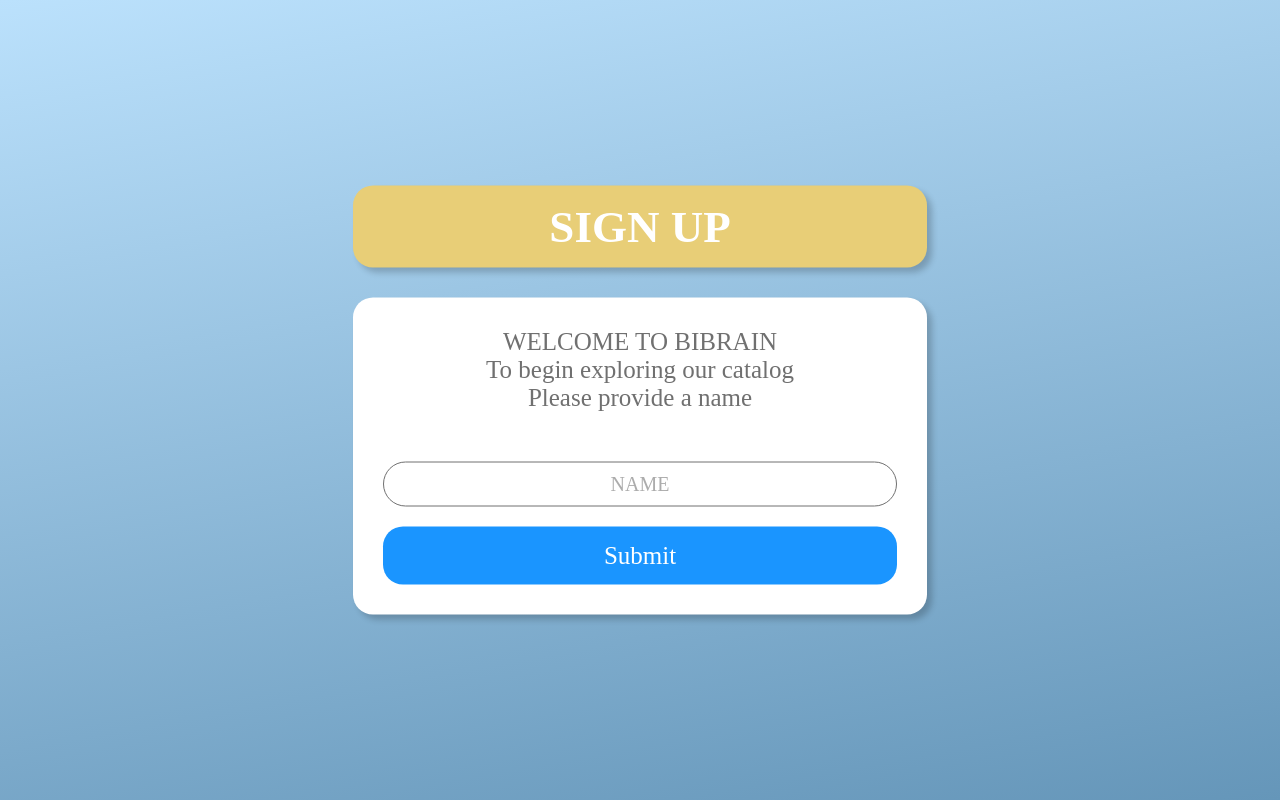
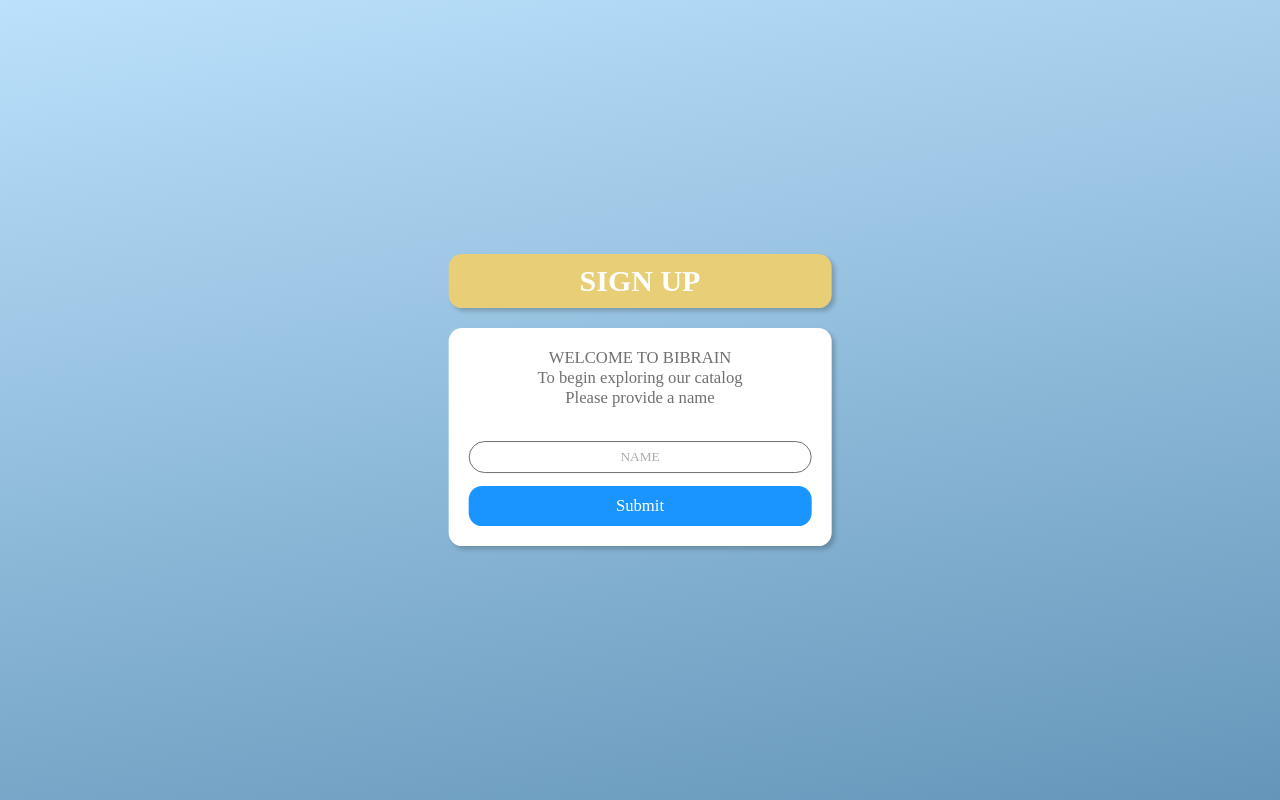
Before and after one commit to AlonsoBear/quizz-app-frontend, a React (Create React App) app: page /login in a window 1280 px wide. Built offline with nearby package versions, Linux system fonts and the light colour scheme.

Commit message:
px changed to vw

```diff
--- a/src/basic/BlockHeader.js
+++ b/src/basic/BlockHeader.js
@@ -2,19 +2,19 @@ import styled from "styled-components"
 
 const Header = styled.div`
     background-color: #E8CE77;
-    border-radius: 20px;
+    border-radius: 1.042vw;
     text-align: center;
     color: white;
-    padding: 15px;
-    box-shadow: 5px 5px 6px rgba(0, 0, 0, 0.2);
+    padding: 0.781vw;
+    box-shadow: 0.260vw 0.260vw 0.313vw rgba(0, 0, 0, 0.2);
 
     width: 100%;
-    margin-bottom: 30px;
+    margin-bottom: 1.563vw;
 `
 
 const HeaderText = styled.h1`
     font-family: "Lao Sangam MN";
-    font-size: 45px;
+    font-size: 2.344vw;
     text-transform: uppercase;
     margin: 0;
 `
--- a/src/basic/Button.js
+++ b/src/basic/Button.js
@@ -4,11 +4,11 @@ const ButtonContainer = styled.button`
     width: 100%;
     background-color: #1A95FF;
     font-family: 'Lao Sangam MN';
-    font-size: 25px;
+    font-size: 1.302vw;
     color: white;
-    border-radius: 20px;
+    border-radius: 1.042vw;
     border: none;
-    padding: 15px;
+    padding: 0.781vw;
     transition: .3s background-color;
 
     &:hover {
--- a/src/basic/Category.js
+++ b/src/basic/Category.js
@@ -3,12 +3,12 @@ import { useState } from "react";
 
 const CategoryContainer = styled.div`
     font-family: "Lao Sangam MN";
-    font-size: 15px;
+    font-size: 0.781vw;
     color: #707070;
-    border: 1px solid #707070;
-    border-radius: 20px;
+    border: 0.052vw solid #707070;
+    border-radius: 1.042vw;
     text-align: center;
-    padding: 7px 0;
+    padding: 0.365vw 0;
     ${props => {
         if (props.active) return "background-color: #1A95FF; color: white; border-color: #1A95FF;"
     }}
--- a/src/basic/Option.js
+++ b/src/basic/Option.js
@@ -4,10 +4,10 @@ import { useState } from "react";
 const OptionContainer = styled.div`
     width: 100%;
     background-color: white;
-    box-shadow: 5px 5px 6px rgba(0, 0, 0, 0.2);
-    padding: 20px;
-    border-radius: 20px;
-    font-size: 20px;
+    box-shadow: 0.260vw 0.260vw 0.313vw rgba(0, 0, 0, 0.2);
+    padding: 1.042vw;
+    border-radius: 1.042vw;
+    font-size: 1.042vw;
     transition: .3s background-color, color;
     display: flex;
     align-items: center;
@@ -30,7 +30,7 @@ const OptionContainer = styled.div`
 `
 
 const CircleContainer = styled.div`
-    margin-right: 15px;
+    margin-right: 0.781vw;
     display: flex;
     justify-content: center;
     align-items: center;
--- a/src/basic/ProfileStats.js
+++ b/src/basic/ProfileStats.js
@@ -5,23 +5,23 @@ const ProfileStatsContainer = styled.div`
     width: 20%;
     height: 24.479vw;
     background-color: white;
-    box-shadow: 5px 5px 6px rgba(0, 0, 0, 0.2);
-    padding: 30px;
-    border-radius: 20px;
-    padding: 25px;
+    box-shadow: 0.260vw 0.260vw 0.313vw rgba(0, 0, 0, 0.2);
+    padding: 1.563vw;
+    border-radius: 1.042vw;
+    padding: 1.302vw;
 
     button:last-child{
-        margin-top: 30px;
+        margin-top: 1.563vw;
     }
 `
 
 const ProfileName = styled.div`
-    font-size: 30px;
+    font-size: 1.563vw;
     font-family: "Lao Sangam MN";
-    padding: 10px;
+    padding: 0.521vw;
     color: #313131;
     text-align: center;
-    border-bottom: solid 1px #707070;
+    border-bottom: solid 0.052vw #707070;
 `
 
 export const ProfileStats = () => {
--- a/src/basic/Text.js
+++ b/src/basic/Text.js
@@ -15,7 +15,7 @@ const TextWrapper = styled.p`
     margin: 0;
     ${props => props.fontSize !== undefined ?
         "font-size: " + props.fontSize + ";" :
-        "font-size: 25px;" }
+        "font-size: 1.302vw;" }
 
     ${props => props.color !== undefined ?
         "color: " + props.color + ";" :
--- a/src/basic/TextInput.js
+++ b/src/basic/TextInput.js
@@ -2,14 +2,14 @@ import styled from "styled-components";
 
 const Input = styled.input`
     background-color: white;
-    border: solid 1px #707070;
-    font-size: 20px;
+    border: solid 0.052vw #707070;
+    font-size: 1.042vw;
     color: #707070;
     font-family: "Lao Sangam MN";
-    border-radius: 30px;
+    border-radius: 1.563vw;
     width: 100%;
     text-align: center;
-    padding: 10px;
+    padding: 0.521vw;
 
     &::placeholder {
         color: #ACACAC;
--- a/src/components/Categories.js
+++ b/src/components/Categories.js
@@ -12,27 +12,27 @@ const BlockContainer = styled.div`
     left: 50%;
     transform: translate(-50%, -50%);
 
-    width: 574px;
+    width: 29.896vw;
     height: auto;
 `
 
 const TextContainer = styled.div`
     width: 100%;
     background-color: white;
-    box-shadow: 5px 5px 6px rgba(0, 0, 0, 0.2);
-    padding: 30px;
-    border-radius: 20px;
+    box-shadow: 0.260vw 0.260vw 0.313vw rgba(0, 0, 0, 0.2);
+    padding: 1.563vw;
+    border-radius: 1.042vw;
 
     button:last-child{
-        margin-top: 30px;
+        margin-top: 1.563vw;
     }
 `
 
 const CategoriesList = styled.div`
     display: grid;
     grid-template-columns: auto auto auto;
-    gap: 25px 45px;
-    margin-top: 35px;
+    gap: 1.302vw 2.344vw;
+    margin-top: 1.823vw;
 `
 
 export const Categories = ({ categories, setChosenCategories }) => {
--- a/src/components/Exercise.js
+++ b/src/components/Exercise.js
@@ -19,7 +19,7 @@ const BlockContainer = styled.div`
 
 const ContentContainer = styled.div`
     display: flex;
-    gap: 20px
+    gap: 1.042vw
 `
 
 export const Exercise = ({ topicId, categories }) => {
--- a/src/components/InitialForm.js
+++ b/src/components/InitialForm.js
@@ -13,31 +13,31 @@ const BlockContainer = styled.div`
     left: 50%;
     transform: translate(-50%, -50%);
 
-    width: 574px;
+    width: 29.896vw;
     height: auto;
 `
 
 const FormContainer = styled.div`
     width: 100%;
     background-color: white;
-    box-shadow: 5px 5px 6px rgba(0, 0, 0, 0.2);
-    padding: 30px;
-    border-radius: 20px;
+    box-shadow: 0.260vw 0.260vw 0.313vw rgba(0, 0, 0, 0.2);
+    padding: 1.563vw;
+    border-radius: 1.042vw;
 `
 
 const InputContainer = styled.div`
-    margin-top: 50px;
+    margin-top: 2.604vw;
     button:last-child {
-        margin-top: 20px;
+        margin-top: 1.042vw;
     }
 `
 
 const ErrorMessage = styled.div`
     color: #C17272;
-    font-size: 15px;
+    font-size: 0.781vw;
     width: 100%;
     text-align: center;
-    margin-bottom: 15px;
+    margin-bottom: 0.781vw;
 `
 
 export const InitialForm = () => {
--- a/src/components/WelcomeWindow.js
+++ b/src/components/WelcomeWindow.js
@@ -11,19 +11,19 @@ const BlockContainer = styled.div`
     left: 50%;
     transform: translate(-50%, -50%);
 
-    width: 574px;
+    width: 29.896vw;
     height: auto;
 `
 
 const TextContainer = styled.div`
     width: 100%;
     background-color: white;
-    box-shadow: 5px 5px 6px rgba(0, 0, 0, 0.2);
-    padding: 30px;
-    border-radius: 20px;
+    box-shadow: 0.260vw 0.260vw 0.313vw rgba(0, 0, 0, 0.2);
+    padding: 1.563vw;
+    border-radius: 1.042vw;
 
     button:last-child{
-        margin-top: 30px;
+        margin-top: 1.563vw;
     }
 `
 
```
